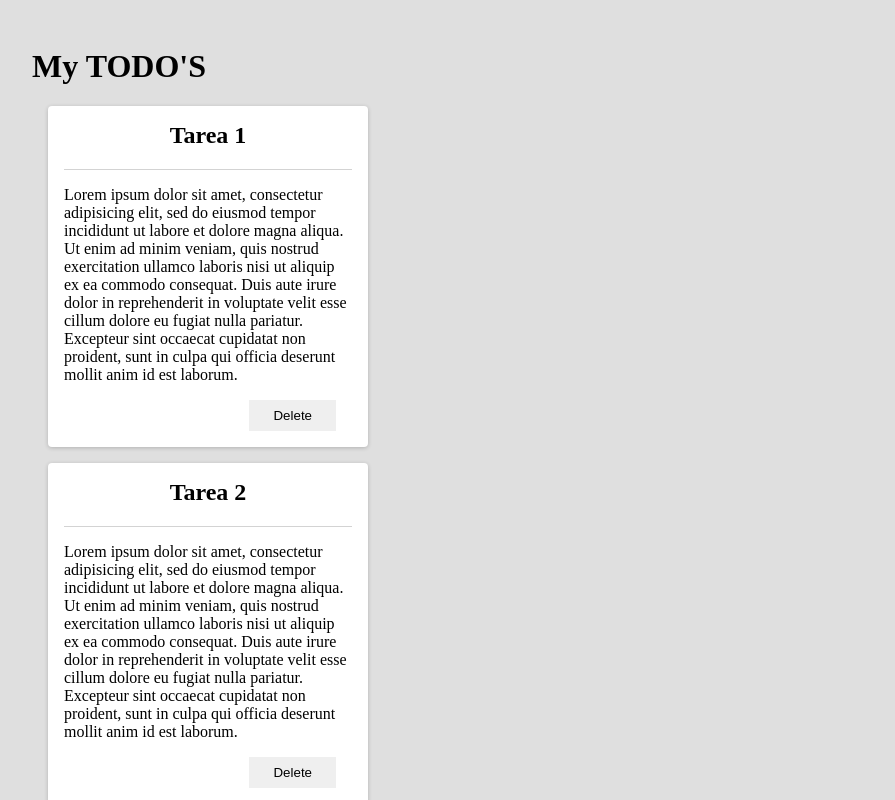
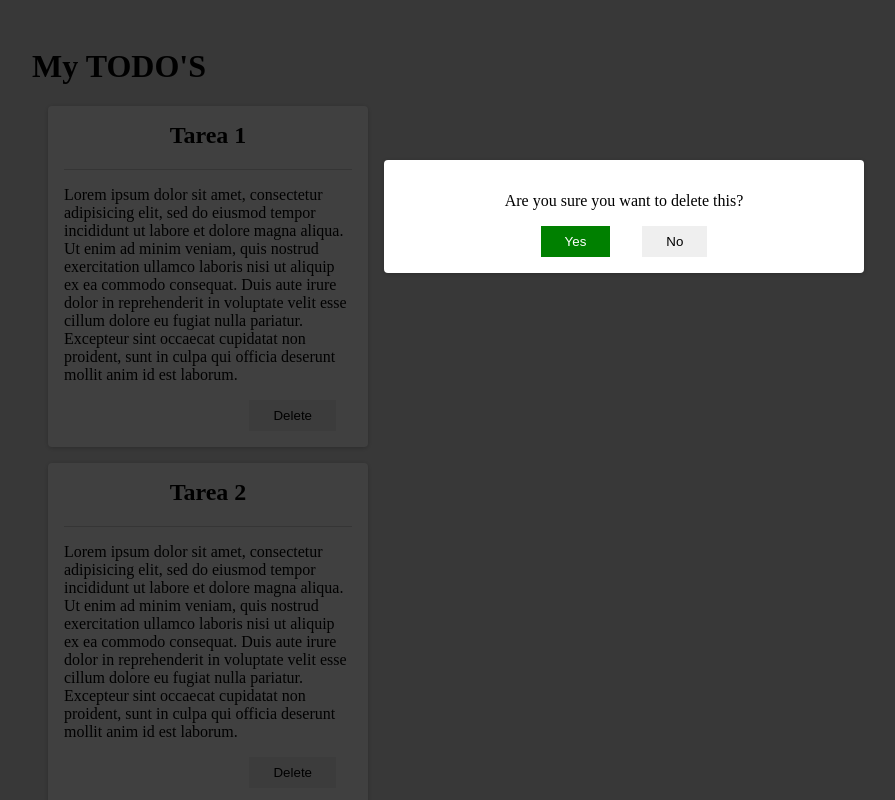
Before and after one commit to rodrigogkatz/react_practice_1, a React (Create React App) app in the folder react-practice-1-ui/: page / in a window 1280 px wide. Shown: the top 800 px of the page, without its empty margins (16-911 px from the left). Built offline with nearby package versions, Linux system fonts and the light colour scheme.

Commit message:
added new imports to App.js, added two more components => Modal & Backdrop js files, and added new styles for them

```diff
--- a/react-practice-1-ui/src/App.js
+++ b/react-practice-1-ui/src/App.js
@@ -1,6 +1,9 @@
 //react should always be imported in a particular file which uses JSX
 import React from 'react';
+
 import Todo from './components/Todo';
+import Modal from './components/Modal';
+import Backdrop from './components/Backdrop';
 
 //returning JSX
 function App(){
@@ -9,7 +12,8 @@ function App(){
     <Todo title='Tarea 1' text='Lorem ipsum dolor sit amet, consectetur adipisicing elit, sed do eiusmod tempor incididunt ut labore et dolore magna aliqua. Ut enim ad minim veniam, quis nostrud exercitation ullamco laboris nisi ut aliquip ex ea commodo consequat. Duis aute irure dolor in reprehenderit in voluptate velit esse cillum dolore eu fugiat nulla pariatur. Excepteur sint occaecat cupidatat non proident, sunt in culpa qui officia deserunt mollit anim id est laborum.'/>
     <Todo title='Tarea 2' text='Lorem ipsum dolor sit amet, consectetur adipisicing elit, sed do eiusmod tempor incididunt ut labore et dolore magna aliqua. Ut enim ad minim veniam, quis nostrud exercitation ullamco laboris nisi ut aliquip ex ea commodo consequat. Duis aute irure dolor in reprehenderit in voluptate velit esse cillum dolore eu fugiat nulla pariatur. Excepteur sint occaecat cupidatat non proident, sunt in culpa qui officia deserunt mollit anim id est laborum.'/>
     <Todo title='Tarea 3' text='Lorem ipsum dolor sit amet, consectetur adipisicing elit, sed do eiusmod tempor incididunt ut labore et dolore magna aliqua. Ut enim ad minim veniam, quis nostrud exercitation ullamco laboris nisi ut aliquip ex ea commodo consequat. Duis aute irure dolor in reprehenderit in voluptate velit esse cillum dolore eu fugiat nulla pariatur. Excepteur sint occaecat cupidatat non proident, sunt in culpa qui officia deserunt mollit anim id est laborum.'/>
-
+    <Modal />
+    <Backdrop />
   </div>;
 }
 
--- /dev/null
+++ b/react-practice-1-ui/src/components/Backdrop.js
@@ -0,0 +1,7 @@
+import React from 'react';
+
+function Backdrop(){
+  return <div className='backdrop'></div>;
+}
+
+export default Backdrop;
--- /dev/null
+++ b/react-practice-1-ui/src/components/Modal.js
@@ -0,0 +1,11 @@
+import React from 'react';
+
+function Modal(){
+  return <div className='modal'>
+    <p>Are you sure you want to delete this?</p>
+    <button className='yes-btn'>Yes</button>
+    <button className='btn'>No</button>
+  </div>;
+}
+
+export default Modal;
--- a/react-practice-1-ui/src/index.css
+++ b/react-practice-1-ui/src/index.css
@@ -50,3 +50,41 @@ body {
   background-color: gray;
   color: white;
 }
+
+.yes-btn {
+  background-color: green;
+  color: white;
+  padding: 0.5rem 1.5rem;
+  margin: 0 1rem;
+  cursor: pointer;
+  border-radius: 0px;
+  border: none;
+}
+
+.yes-btn:hover {
+  background-color: lightgreen;
+  color: darkgreen;
+}
+
+.modal {
+  background-color: white;
+  border-radius: 4px;
+  box-shadow: 0 1px 4px rgba(0, 0, 0, 0.2);
+  padding: 1rem;
+  text-align: center;
+  width: 30rem;
+  z-index: 10;
+  position: fixed;
+  top: 20vh;
+  left: calc(50% - 15rem);
+}
+
+.backdrop {
+  position: fixed;
+  z-index: 1;
+  background-color: rgba(0, 0, 0, 0.75);
+  width: 100%;
+  height: 100vh;
+  top: 0;
+  left: 0;
+}
```
Also changed, not shown: 1 other file (tests, documents, lock files or other folders).
